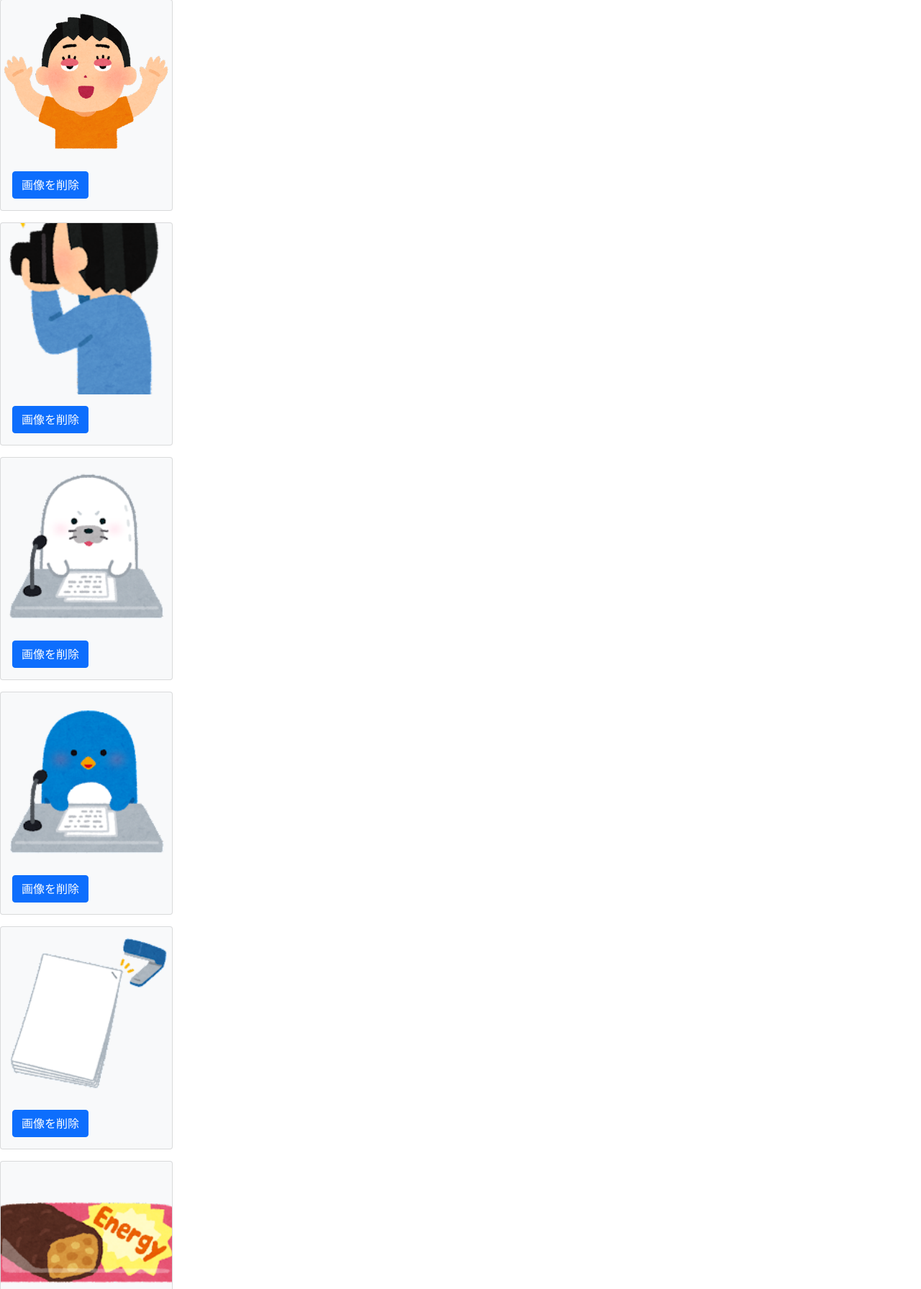
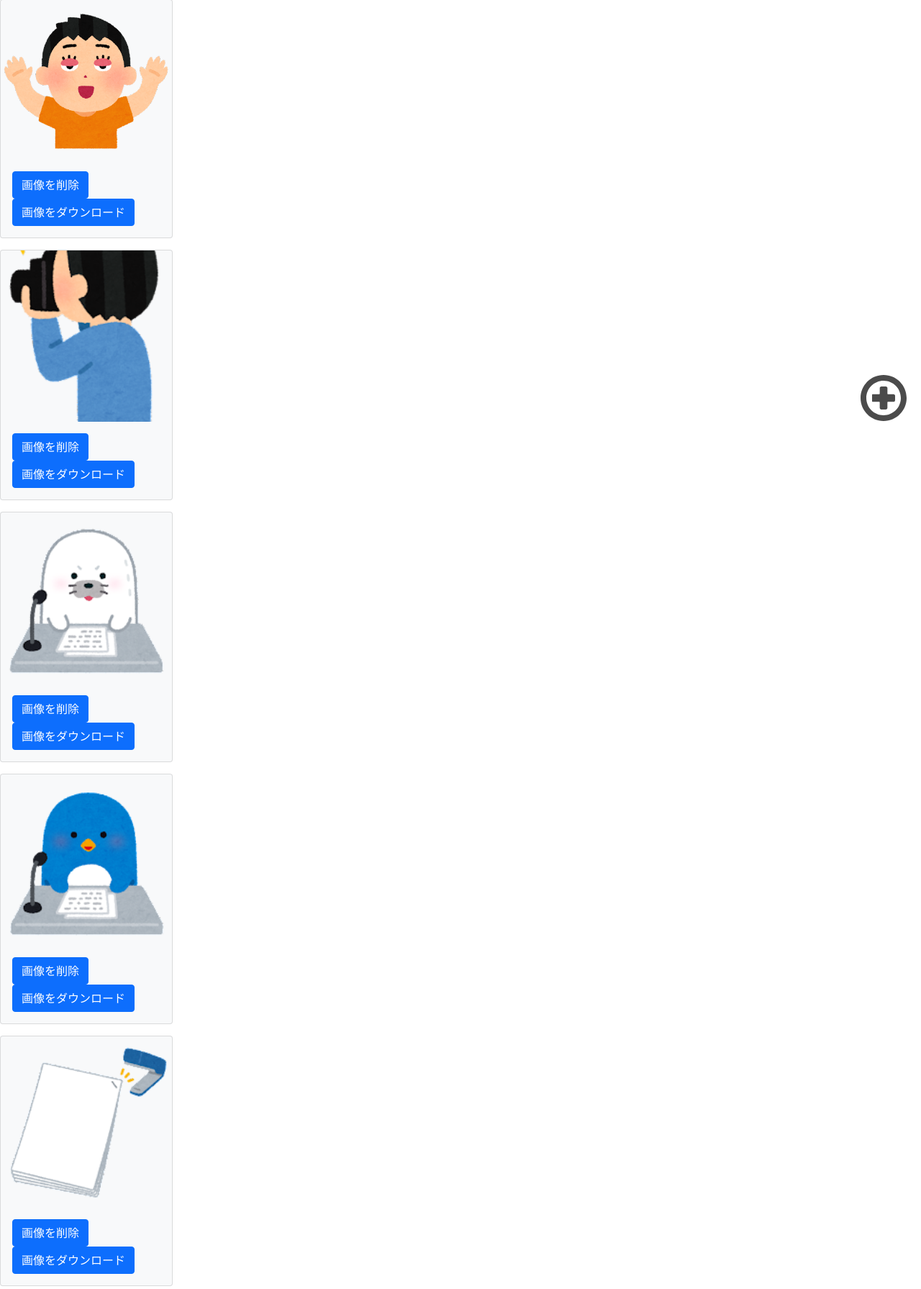
Before and after one commit to inanohashi/TeamSugoroku, a Django app: page /photo_platform/ in a window 1280 px wide. Shown: the part 195-1986 px from the top of the page at 72% size. Run offline with Django 4.2, Linux system fonts and the light colour scheme; data comes from the database, SQL or seed files in the repository; some libraries are stand-ins or nearby versions.

Commit message:
ローカルの変更をコミット

```diff
--- /dev/null
+++ b/static/CSS/platform.css
@@ -0,0 +1,6 @@
+/* これで画像を追加するリンクを右下に固定 */
+.fixedlink {
+    position:fixed;
+    right:20px;
+    bottom:20px;
+}
--- a/templates/platform/photo_platform.html
+++ b/templates/platform/photo_platform.html
@@ -32,7 +32,10 @@
     <div class="card text-dark bg-light mb-3" style="width: 15rem;">
         <img src="/image/{{ item.images }}" class="card-img-top" alt="...">
         <div class="card-body">
+            <!--画像を削除するリンク-->
             <a href="/photo_share_app/photo_delete_platform/{{ item.id }}" class="btn btn-primary">画像を削除</a><!--pkにitem.idを入れて写真削除画面に遷移-->
+            <!--画像をダウンロードするリンク-->
+            <a href="/image/{{ item.images }}" download class="btn btn-primary">画像をダウンロード</a>
         </div>
     </div>
 </div>
@@ -41,7 +44,30 @@
 
 
 <!--画像を追加させるリンク-->
-<h2><a href="/photo_share_app/photo_add_platform/" >画像を追加</a></h2>
+
+<svg version="1.1" id="_x31_0" xmlns="http://www.w3.org/2000/svg" xmlns:xlink="http://www.w3.org/1999/xlink" x="0px" y="0px" viewBox="0 0 512 512" style="width: 64px; height: 64px; opacity: 1;" class="fixedlink" xml:space="preserve">
+    <style type="text/css">
+        .st0{fill:#374149;}
+    </style>
+        <g>
+            <!--リンク-->
+            <a href="/photo_share_app/photo_add_platform/" >
+                <path class="st0" d="M256.375,0C114.989-0.206,0.207,114.242,0,255.629C-0.203,397.015,114.242,511.793,255.629,512
+                    C397.011,512.203,511.797,397.758,512,256.371C512.206,114.985,397.758,0.207,256.375,0z M256.282,64
+                    C362.148,64.153,448.156,150.41,448,256.278C447.847,362.145,361.59,448.152,255.722,448C149.852,447.847,63.848,361.59,64,255.722
+                    C64.157,149.855,150.41,63.848,256.282,64z" style="fill: rgb(75, 75, 75);"></path>
+                <path class="st0" d="M135.774,298.492l69.668,0.102c4.324,0.008,7.824,3.52,7.82,7.844l-0.09,59.722
+                    c-0.012,9.82,7.934,17.789,17.754,17.805l49.778,0.07c9.82,0.015,17.789-7.934,17.805-17.75l0.086-59.722
+                    c0.004-4.328,3.52-7.828,7.848-7.82l59.718,0.086c9.82,0.012,17.793-7.934,17.805-17.754l0.074-49.778
+                    c0.011-9.816-7.938-17.789-17.758-17.805l-59.718-0.086c-4.328-0.004-7.828-3.52-7.824-7.844l0.086-59.722
+                    c0.016-9.817-7.93-17.789-17.75-17.805l-49.778-0.07c-9.82-0.015-17.789,7.934-17.805,17.75l-0.086,59.722
+                    c-0.004,4.328-3.52,7.828-7.844,7.824l-69.668-0.102c-4.328-0.008-7.836,3.492-7.839,7.821l-0.102,69.668
+                    C127.946,294.973,131.446,298.488,135.774,298.492z" style="fill: rgb(75, 75, 75);"></path>
+            </a>
+        </g>
+    </svg>
+
+
 
 
 
```
